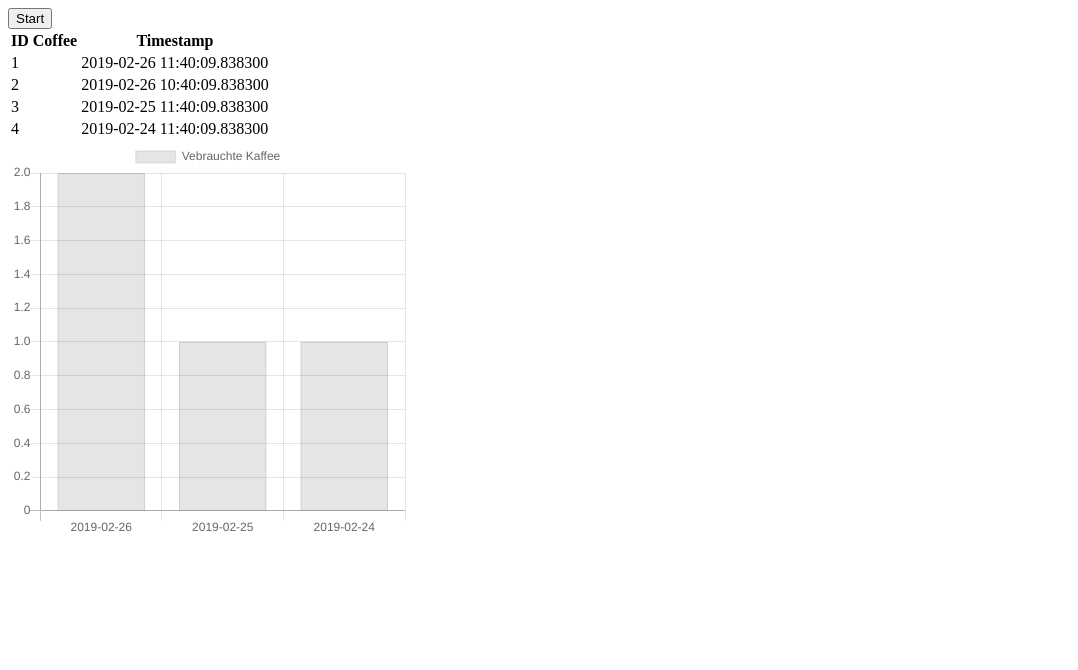
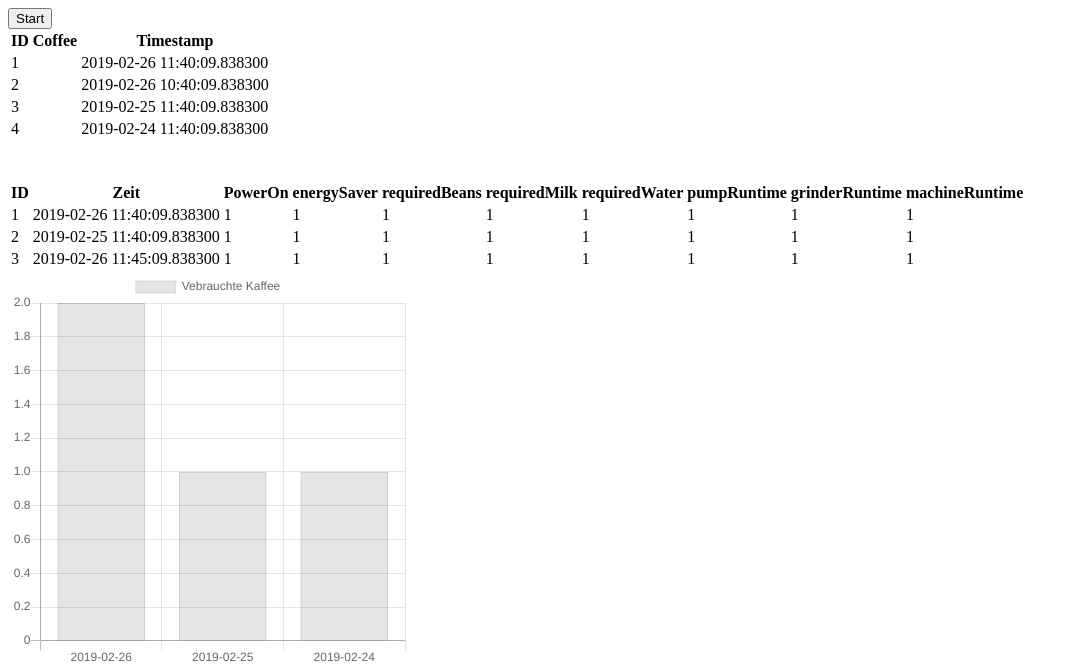
Before and after one commit to swatfor2/coffeesim, a Flask app: page / in a window 1280 px wide. Shown: the top 670 px of the page, without its empty margins (0-1078 px from the left). Run offline with Flask 2, Linux system fonts and the light colour scheme; data comes from the database, SQL or seed files in the repository; both versions use the stored data as it was after the commit; some libraries are stand-ins or nearby versions.

Commit message:
Marcel for president!

```diff
--- a/dashboard.py
+++ b/dashboard.py
@@ -2,8 +2,7 @@ from flask import Flask
 from flask import render_template
 from user_interface import next
 from DataController import getOrderEntries
-from DataController import addOrderEntry
-from CoffeeMachineOrder import CoffeeMachineOrder
+from DataController import getStatusEntries
 from datetime import datetime
 
 import time
@@ -15,9 +14,8 @@ app = Flask(__name__)
 def renderTemplate():
         orders = getOrderEntries();
         orderStr = json.dumps([e.toJSON() for e in orders])
-        print(datetime.now());
-
-        return render_template('dashboard.html',orders=orders,orderStr=orderStr).encode("utf-8")
+        statusList = getStatusEntries();
+        return render_template('dashboard.html',orders=orders,orderStr=orderStr,statusList=statusList).encode("utf-8")
 
 
 @app.route('/startSimulation')
--- a/templates/dashboard.html
+++ b/templates/dashboard.html
@@ -12,7 +12,7 @@
 <div class="buttonWrapper">
     <input id="simulationButton" type="button" value="Start" onclick="startSimulation()">
 </div>
-<div class="tableWrapper">
+<div class="tableWrapperOrder">
     <table>
         <thead>
             <th>
@@ -37,6 +37,60 @@
 
     </table>
 </div>
+<div class="tableWrapperStatus" style=" margin-top:40px">
+    <table>
+        <thead>
+            <th>
+                ID
+            </th>
+            <th>
+                Zeit
+            </th>
+            <th>
+                PowerOn
+            </th>
+            <th>
+                energySaver
+            </th>
+            <th>
+                requiredBeans
+            </th>
+            <th>
+                requiredMilk
+            </th>
+            <th>
+                requiredWater
+            </th>
+            <th>
+                pumpRuntime
+            </th>
+            <th>
+                grinderRuntime
+            </th>
+            <th>
+                machineRuntime
+            </th>
+        </thead>
+        <tbody>
+            {% for status in statusList %}
+                <tr>
+                    <td>{{status.id}}</td>
+                    <td>{{status.timestamp}}</td>
+                    <td>{{status.powerOn}}</td>
+                    <td>{{status.energySaver}}</td>
+                    <td>{{status.requiredBeans}}</td>
+                    <td>{{status.requiredMilk}}</td>
+                    <td>{{status.requiredWater}}</td>
+                    <td>{{status.pumpRuntime}}</td>
+                    <td>{{status.grinderRuntime}}</td>
+                    <td>{{status.machineRuntime}}</td>
+                </tr>
+            {% endfor %}
+        </tbody>
+    </table>
+</div>
+
+
 <div style="height:400px;width:400px;" >
     <canvas id="myChart" width="400" height="400" ></canvas>
 </div>
```
Also changed, not shown: CoffeeMachineDB.db.
